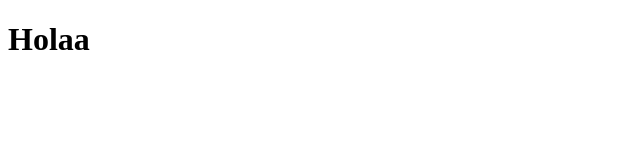
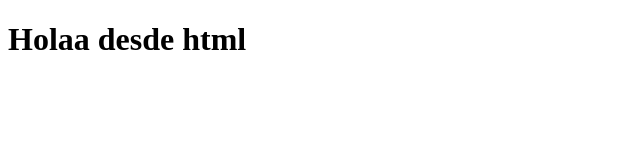
Before and after one commit to Eduar23/Git-ejemplo, a plain HTML site: page index.html in a window 1280 px wide. Shown: the whole page, without its empty margins (0-640 px from the left). Drawn offline with Linux system fonts and the light colour scheme.

Commit message:
agregamos un h1

```diff
--- a/index.html
+++ b/index.html
@@ -7,6 +7,6 @@
     <title>Document</title>
 </head>
 <body>
-   <h1>Holaa</h1>
+   <h1>Holaa desde html</h1>
 </body>
 </html>
```
